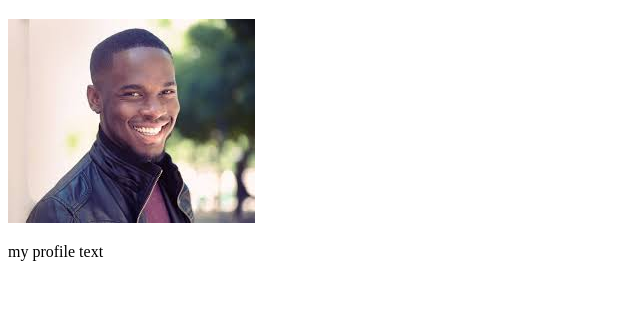
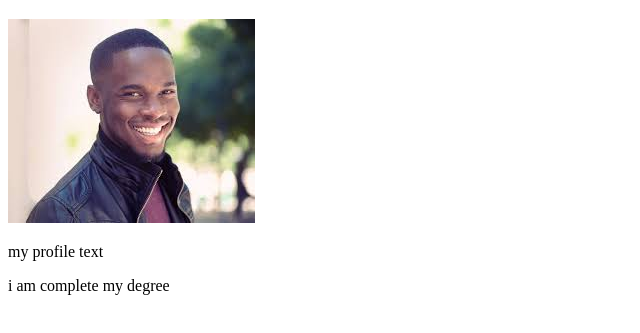
Before and after one commit to jaganathanc/first-project, a plain HTML site: page index.html in a window 1280 px wide. Shown: the part 61-394 px from the top of the page, without its empty margins (0-640 px from the left). Drawn offline with Linux system fonts and the light colour scheme.

Commit message:
added paragraph

```diff
--- a/index.html
+++ b/index.html
@@ -9,5 +9,6 @@
     <h1>jaganathan</h1>
     <img src="profile.jpeg" alt="">
     <p>my profile text</p>
+    <p>i am complete my degree</p>
 </body>
 </html>
```
